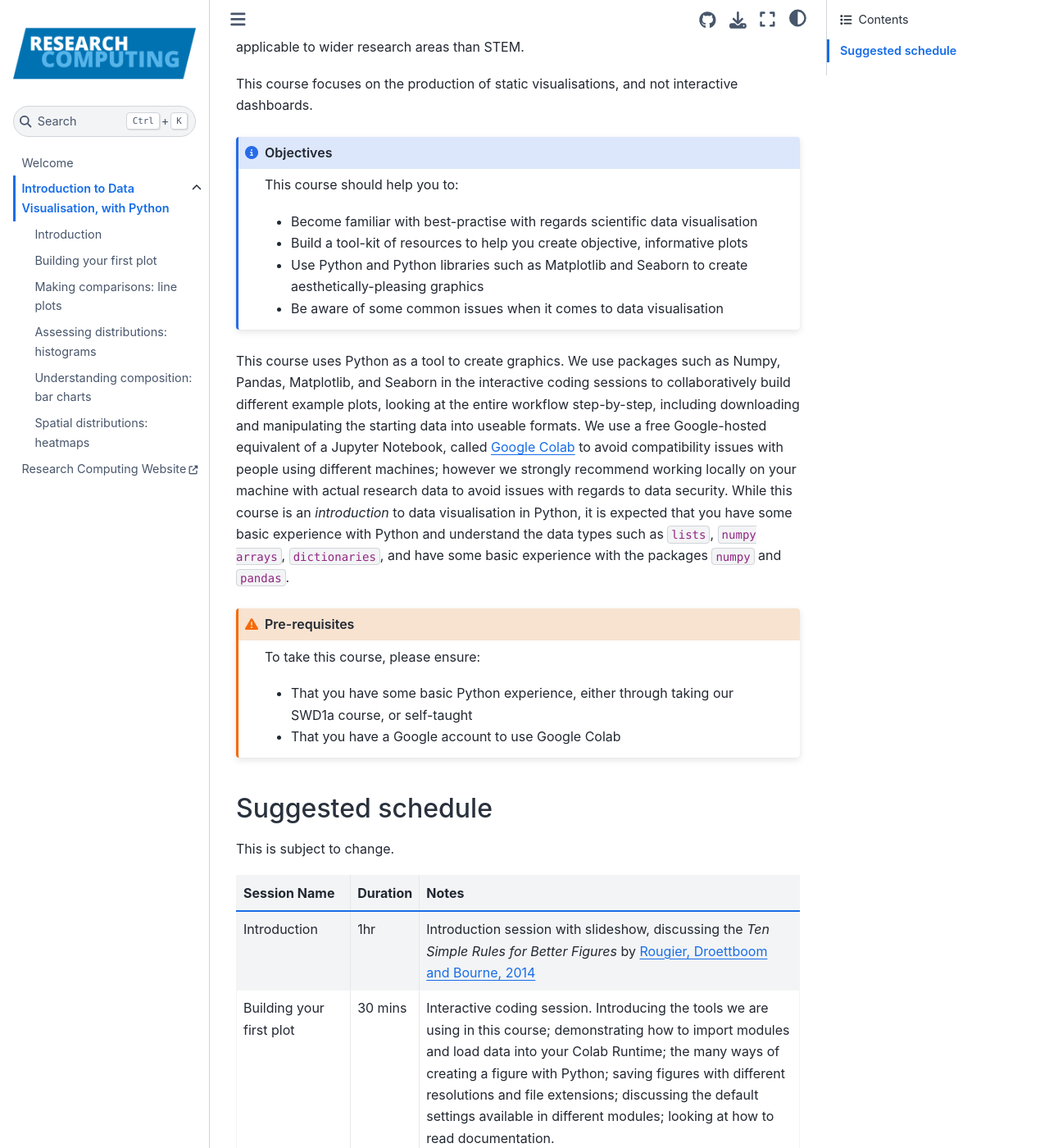
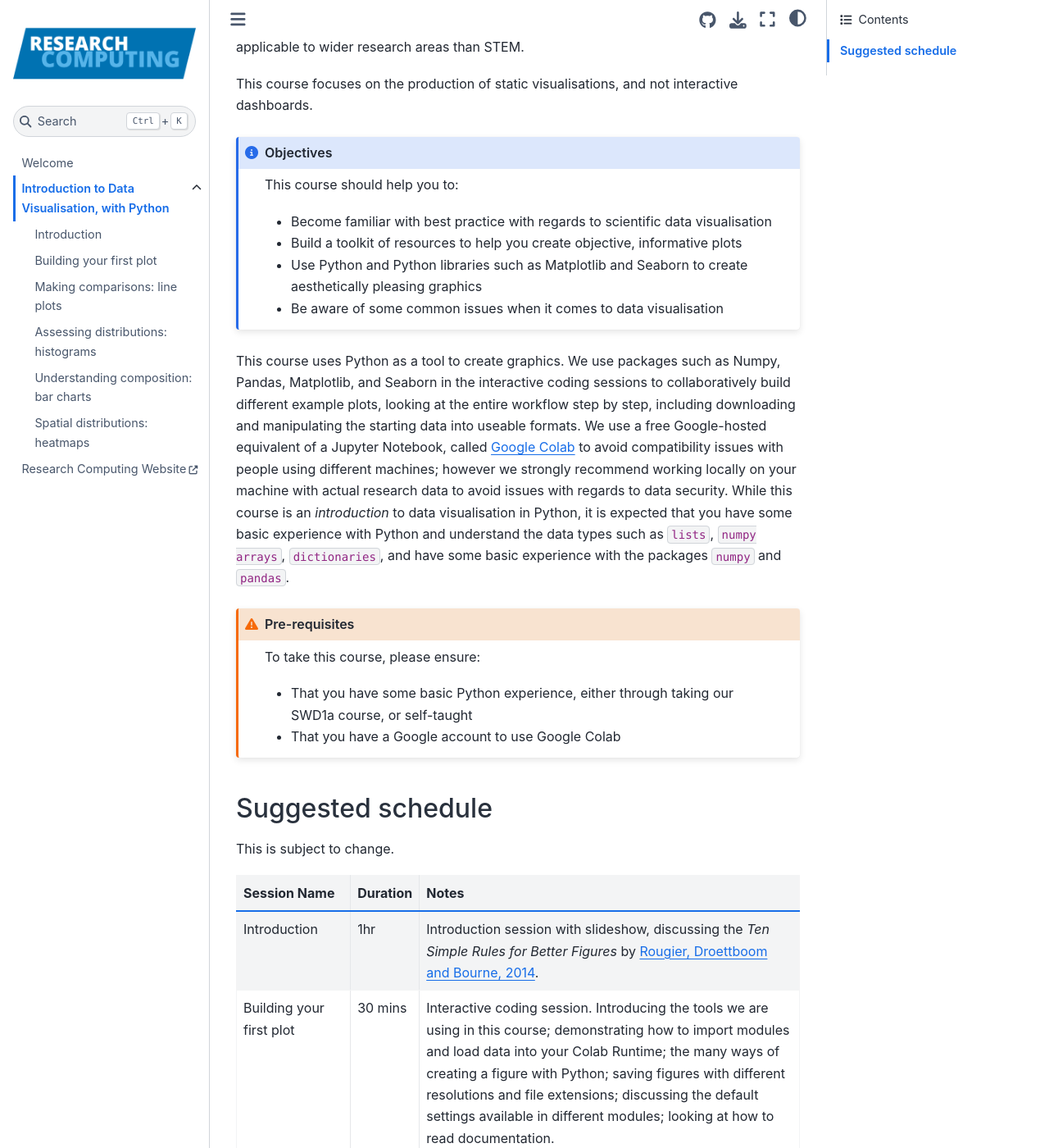
Before and after one commit to ARCTraining/data-vis, a Jupyter Book: the page built from book/data-vis-101/start.md, in a window 1280 px wide and 1400 px high, scrolled down 287 px. Shown: the whole window at 82% size. Built offline with Jupyter Book 1.0.4 settings and Sphinx 7.4.7 and the Sphinx Book theme 1.1.4, drawn with Linux system fonts in a browser that asks for light colours; some of the changed text lies outside the part shown.

Commit message:
Minor niggles

````diff
--- a/book/data-vis-101/start.md
+++ b/book/data-vis-101/start.md
@@ -10,13 +10,13 @@ This course focuses on the production of static visualisations, and not interact
 :class: note
 This course should help you to:
 
-- Become familiar with best-practise with regards scientific data visualisation
-- Build a tool-kit of resources to help you create objective, informative plots
-- Use Python and Python libraries such as Matplotlib and Seaborn to create aesthetically-pleasing graphics
+- Become familiar with best practice with regards to scientific data visualisation
+- Build a toolkit of resources to help you create objective, informative plots
+- Use Python and Python libraries such as Matplotlib and Seaborn to create aesthetically pleasing graphics
 - Be aware of some common issues when it comes to data visualisation
 ```
 
-This course uses Python as a tool to create graphics. We use packages such as Numpy, Pandas, Matplotlib, and Seaborn in the interactive coding sessions to collaboratively build different example plots, looking at the entire workflow step-by-step, including downloading and manipulating the starting data into useable formats. We use a free Google-hosted equivalent of a Jupyter Notebook, called [Google Colab](https://colab.google/) to avoid compatibility issues with people using different machines; however we strongly recommend working locally on your machine with actual research data to avoid issues with regards to data security. While this course is an _introduction_ to data visualisation in Python, it is expected that you have some basic experience with Python and understand the data types such as `lists`, `numpy arrays`, `dictionaries`, and have some basic experience with the packages `numpy` and `pandas`.
+This course uses Python as a tool to create graphics. We use packages such as Numpy, Pandas, Matplotlib, and Seaborn in the interactive coding sessions to collaboratively build different example plots, looking at the entire workflow step by step, including downloading and manipulating the starting data into useable formats. We use a free Google-hosted equivalent of a Jupyter Notebook, called [Google Colab](https://colab.google/) to avoid compatibility issues with people using different machines; however we strongly recommend working locally on your machine with actual research data to avoid issues with regards to data security. While this course is an _introduction_ to data visualisation in Python, it is expected that you have some basic experience with Python and understand the data types such as `lists`, `numpy arrays`, `dictionaries`, and have some basic experience with the packages `numpy` and `pandas`.
 
 ```{admonition} Pre-requisites
 :class: warning
@@ -33,11 +33,11 @@ This is subject to change.
 
 | Session Name | Duration | Notes |
 | --- | --- | --- |
-| Introduction | 1hr | Introduction session with slideshow, discussing the _Ten Simple Rules for Better Figures_ by [Rougier, Droettboom and Bourne, 2014](https://doi.org/10.1371/journal.pcbi.1003833) |
+| Introduction | 1hr | Introduction session with slideshow, discussing the _Ten Simple Rules for Better Figures_ by [Rougier, Droettboom and Bourne, 2014](https://doi.org/10.1371/journal.pcbi.1003833). |
 | Building your first plot | 30 mins | Interactive coding session. Introducing the tools we are using in this course; demonstrating how to import modules and load data into your Colab Runtime; the many ways of creating a figure with Python; saving figures with different resolutions and file extensions; discussing the default settings available in different modules; looking at how to read documentation. |
 | Comparisons: line plots | 1 hr | Interactive coding session. Creating line plots and discussing choice of element size, line style, marker shape, annotations, legends.|
 | Distributions: histograms | 1 hr | Building histograms with overlain kde line plots. Discussing figure aesthetics, gridlines, annotations and "chartjunk".|
 | Composition: bar charts| 1 hr | Creating stacked bar charts, both absolute and normalised to 100 %; discussing accidentally misleading plots with changing baselines; when proportional vs. absolute values matter. |
 | Heatmaps: matrices and images| 1 hr | Creating correlation matrices and statistical plots with Seaborn; discussing use (and misuse) of colour maps; loading and plotting images using Matplotlib colour maps. |
-| Reproducible workflows| 1 hr | Building re-useable plotting scripts; creating a toolbox for rapid and reproducible data visualisation; using functions to modularise your code. |
-| Closing discussion | 30 mins| Discussing good practise and when rules should be broken; how data visualisation can make or break your research; crowd-sourcing tools and resources.|
+| Reproducible workflows| 1 hr | Building reuseable plotting scripts; creating a toolbox for rapid and reproducible data visualisation; using functions to modularise your code. |
+| Closing discussion | 30 mins| Discussing good practice and when rules should be broken; how data visualisation can make or break your research; crowdsourcing tools and resources.|
````
Also changed, not shown: book/data-vis-101/01-introduction.md (+16 -16 lines).
